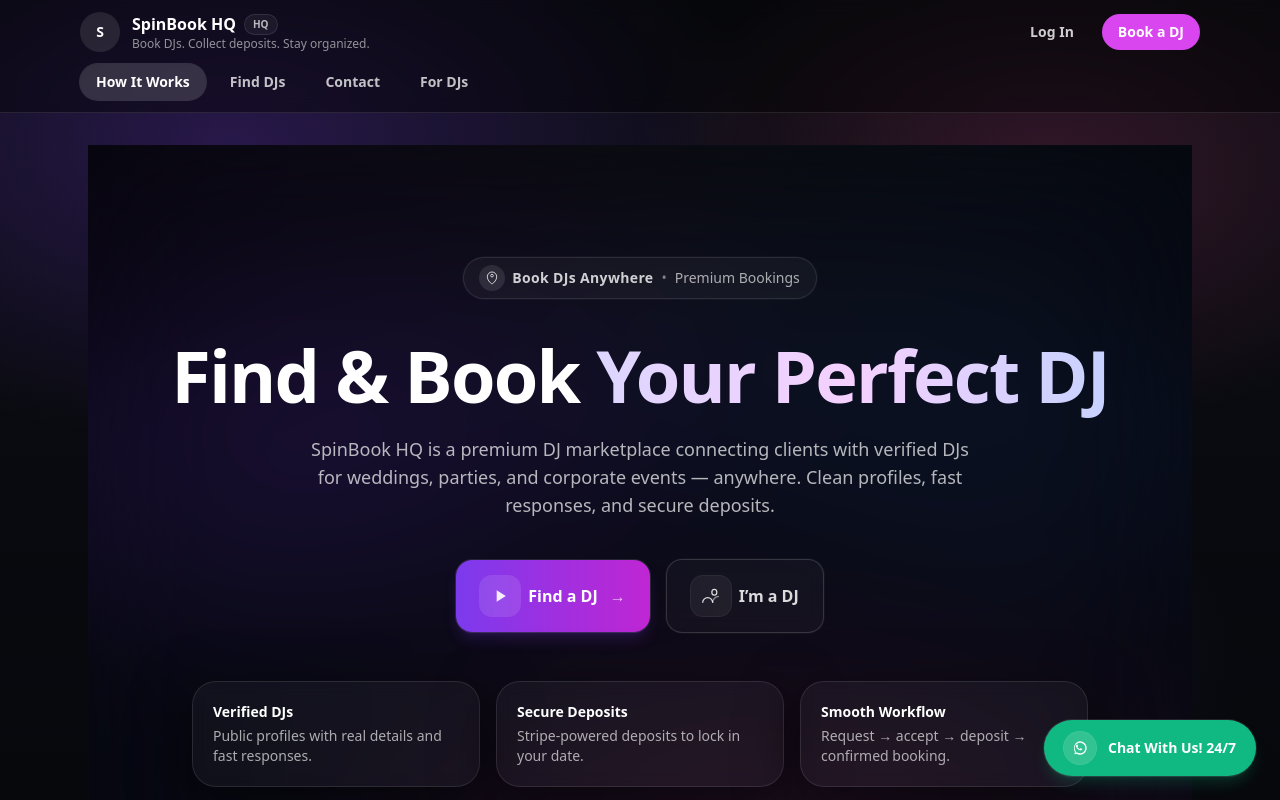
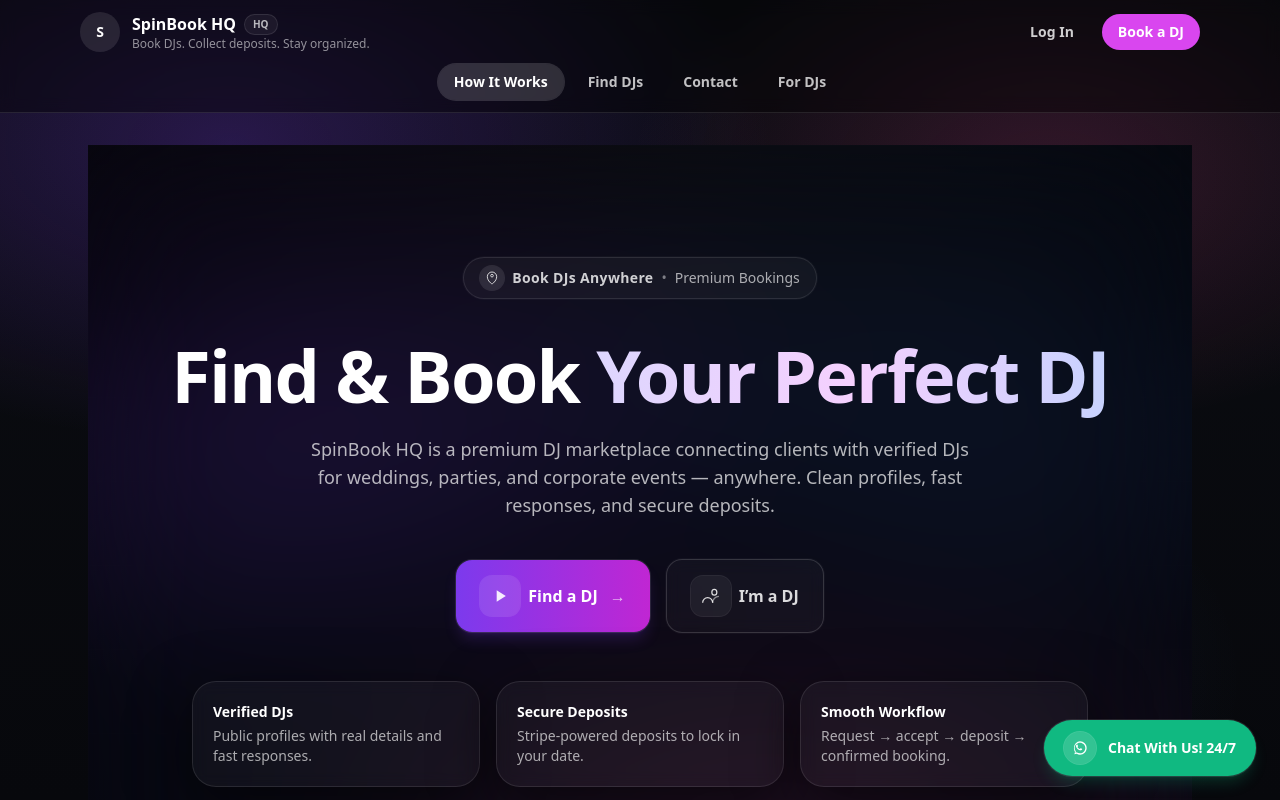
Before and after one commit to olayideibironke/spinbookhq, a Next.js app: page / in a window 1280 px wide. Shown: the top 800 px of the page. Built offline with nearby package versions, Linux system fonts and the light colour scheme; no server answers.

Commit message:
Center desktop header navigation

```diff
--- a/src/components/Header.tsx
+++ b/src/components/Header.tsx
@@ -51,14 +51,11 @@ export default async function Header() {
 
   const pathname = await getRequestPathname();
 
-  // Normalize pathname for reliable matching (strip trailing slash)
   const normalize = (s: string) => (s || "").replace(/\/+$/, "") || "/";
   const current = normalize(pathname || "/");
 
   const isActive = (href: string) => {
-    // Section link should only be active on home
     if (href.startsWith("/#")) return current === "/";
-
     return current === normalize(href);
   };
 
@@ -109,11 +106,14 @@ export default async function Header() {
           </div>
         </div>
 
-        {/* ✅ Desktop nav links (were missing) */}
-        <nav className="mt-3 hidden md:flex items-center gap-2">
+        {/* ✅ Desktop nav links (centered) */}
+        <nav className="mt-3 hidden md:flex items-center justify-center gap-2">
           {!isAuthed ? (
             <>
-              <NavLink href="/#how-it-works" isActive={isActive("/#how-it-works")}>
+              <NavLink
+                href="/#how-it-works"
+                isActive={isActive("/#how-it-works")}
+              >
                 How It Works
               </NavLink>
               <NavLink href="/djs" isActive={isActive("/djs")}>
@@ -134,10 +134,16 @@ export default async function Header() {
               <NavLink href="/dashboard" isActive={isActive("/dashboard")}>
                 Dashboard
               </NavLink>
-              <NavLink href="/dashboard/requests" isActive={isActive("/dashboard/requests")}>
+              <NavLink
+                href="/dashboard/requests"
+                isActive={isActive("/dashboard/requests")}
+              >
                 Requests
               </NavLink>
-              <NavLink href="/dashboard/profile" isActive={isActive("/dashboard/profile")}>
+              <NavLink
+                href="/dashboard/profile"
+                isActive={isActive("/dashboard/profile")}
+              >
                 Profile
               </NavLink>
               <NavLink href="/contact" isActive={isActive("/contact")}>
```
